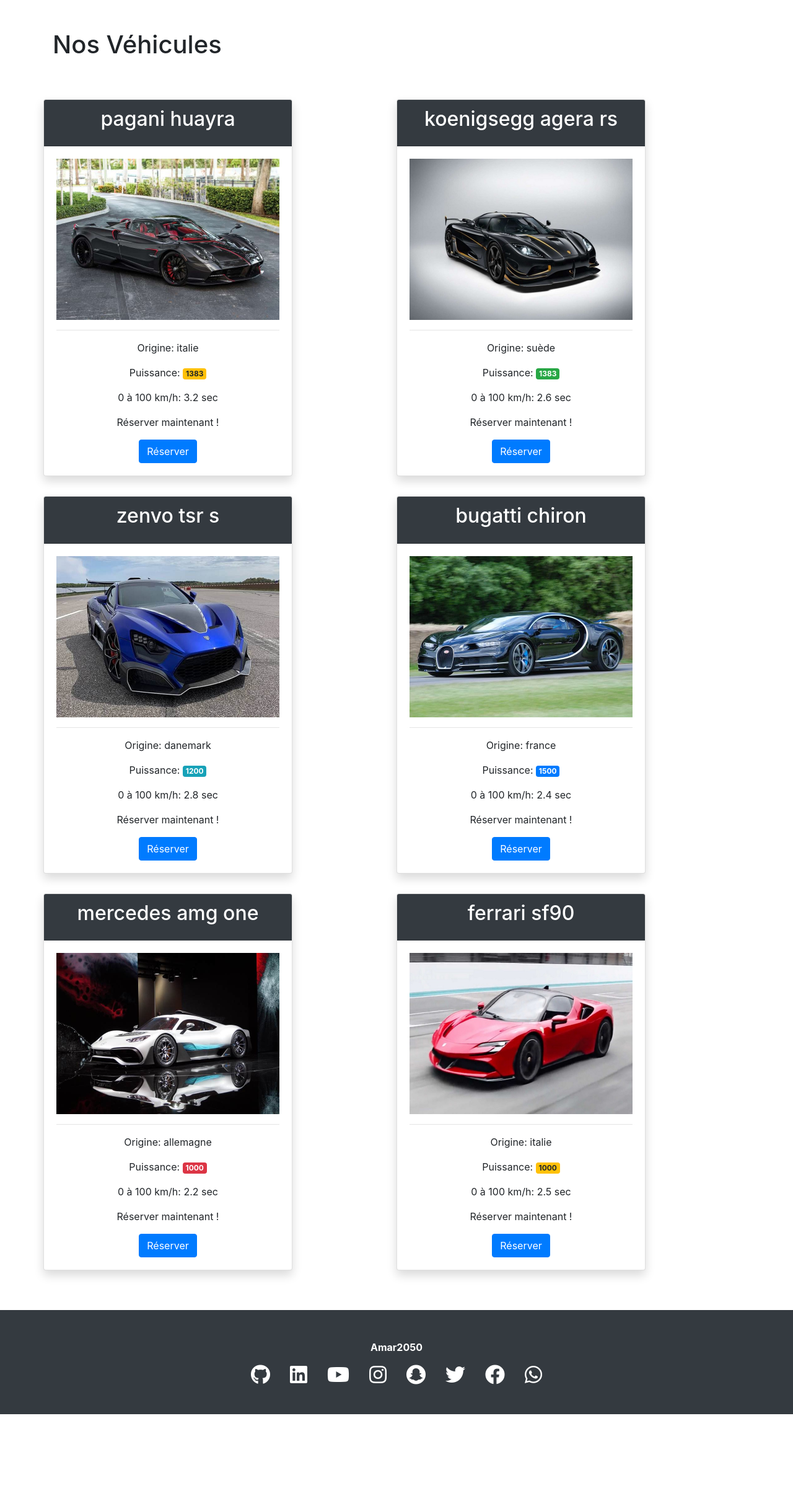
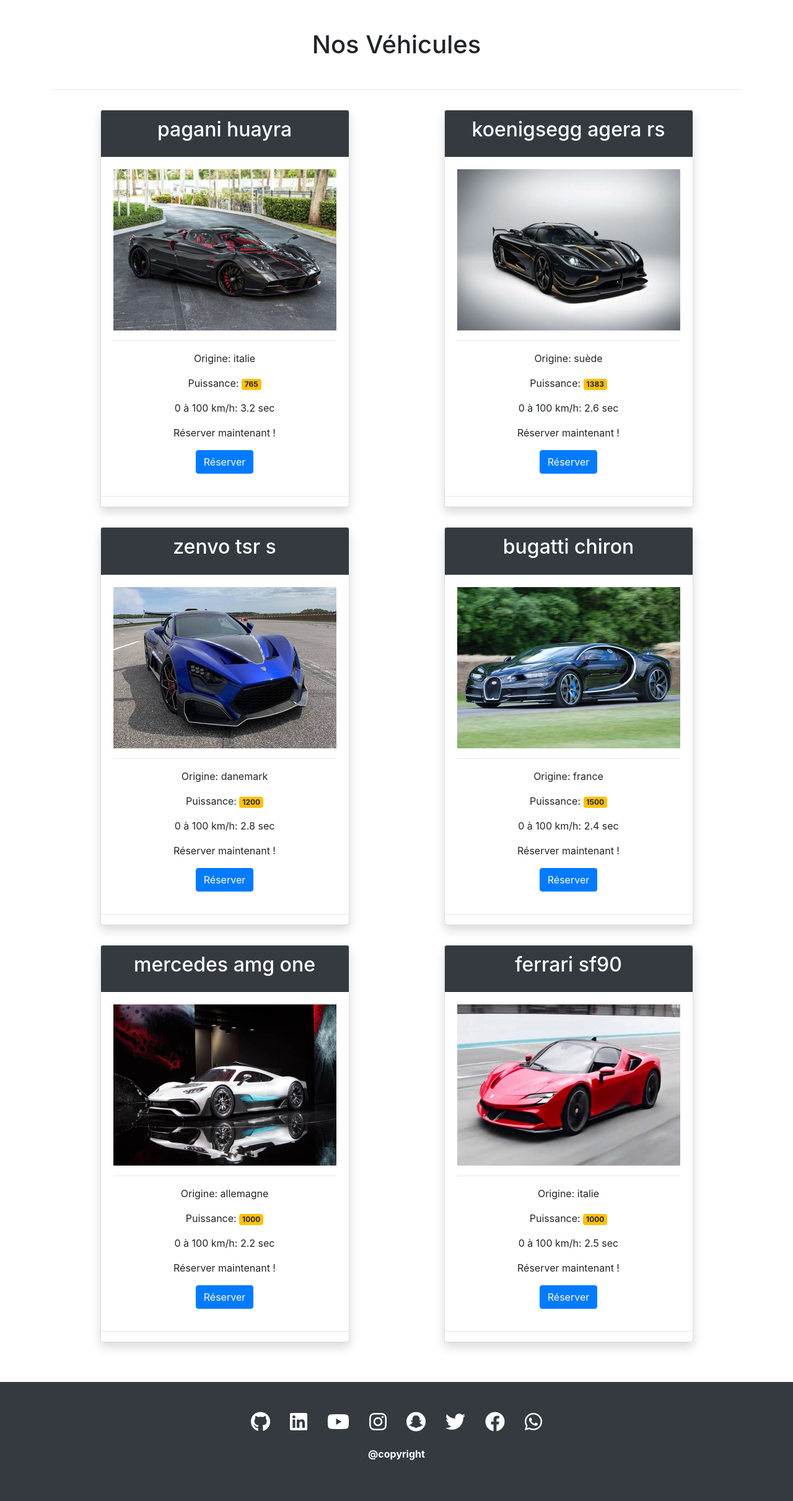
Before and after one commit to essasoufiane/X-Drive-PHP, a PHP site: page /cars.php in a window 1280 px wide. Shown: the part 56-2477 px from the top of the page at 62% size. Before the commit the page ends 2337 px from the top, so only its background shows below. Run offline with PHP 8.4, Linux system fonts and the light colour scheme; some libraries are stand-ins or nearby versions.

Commit message:
forEach_page_cars

```diff
--- a/cars.php
+++ b/cars.php
@@ -5,150 +5,38 @@
 
 <main class="container">
 
-    <h1 class="my-5">
+    <h1 class="my-5 text-center">
         <?= $carTitle ?>
     </h1>
+    <hr>
 
-    <div class="row flex-lg-row flex-xl-row flex-column">
+    <div class="d-flex flex-row flex-wrap justify-content-around">
+
+
+    <?php foreach ($cars as $car) : ?>
         <div class="card text-center shadow my-3">
 
         <div class="card-header bg-dark text-white ">
-                <h2 class="card-title"><?= $cars[0]["name"] ?></h2>
+            <h2 class="card-title"><?= $car["name"] ?></h2>
         </div>
 
         <div class="card-body">
-                <img src="<?= $cars[0]["coverImage"] ?>" class="img-fluid" alt="photo de bugatti">
+            <img src="<?= $car["coverImage"] ?>" class="img-fluid" alt="photo de bugatti">
             <hr>
             <p>Origine:
-                    <span><?= $cars[0]["pays"] ?></span>
+                <span><?= $car["pays"] ?></span>
             </p>
 
-                <p>Puissance: <span class="badge badge-warning"> <?= $cars[1]["power"] ?> </span> </p>
+            <p>Puissance: <span class="badge badge-warning"> <?= $car["power"] ?> </span> </p>
 
-                <p>0 à 100 km/h: <span><?= $cars[0]["perf"] ?> sec</span></p>
+            <p>0 à 100 km/h: <span><?= $car["perf"] ?> sec</span></p>
 
             <p>Réserver maintenant !</p>
             <button class="btn btn-primary ">Réserver</button>
         </div>
+        <hr>
     </div>
-        <hr>
-
-        <div class="card text-center shadow my-3">
-
-            <div class="card-header bg-dark text-white ">
-                <h2 class="card-title"><?= $cars[1]["name"] ?></h2>
-            </div>
-
-            <div class="card-body">
-                <img src="<?= $cars[1]["coverImage"] ?>" class="img-fluid" alt="photo de bugatti">
-                <hr>
-                <p>Origine:
-                    <span><?= $cars[1]["pays"] ?></span>
-                </p>
-
-                <p>Puissance: <span class="badge badge-success"> <?= $cars[1]["power"] ?> </span> </p>
-
-                <p>0 à 100 km/h: <span><?= $cars[1]["perf"] ?> sec</span></p>
-
-                <p>Réserver maintenant !</p>
-                <button class="btn btn-primary ">Réserver</button>
-            </div>
-        </div>
-        <hr>
-
-        <div class="card text-center shadow my-3">
-
-            <div class="card-header bg-dark text-white ">
-                <h2 class="card-title"><?= $cars[2]["name"] ?></h2>
-            </div>
-
-            <div class="card-body">
-                <img src="<?= $cars[2]["coverImage"] ?>" class="img-fluid" alt="photo de bugatti">
-                <hr>
-                <p>Origine:
-                    <span><?= $cars[2]["pays"] ?></span>
-                </p>
-
-                <p>Puissance: <span class="badge badge-info"> <?= $cars[2]["power"] ?> </span> </p>
-
-                <p>0 à 100 km/h: <span><?= $cars[2]["perf"] ?> sec</span></p>
-
-                <p>Réserver maintenant !</p>
-                <button class="btn btn-primary ">Réserver</button>
-            </div>
-        </div>
-        <hr>
-
-        <div class="card text-center shadow my-3">
-
-            <div class="card-header bg-dark text-white ">
-                <h2 class="card-title"><?= $cars[3]["name"] ?></h2>
-            </div>
-
-            <div class="card-body">
-                <img src="<?= $cars[3]["coverImage"] ?>" class="img-fluid" alt="photo de bugatti">
-                <hr>
-                <p>Origine:
-                    <span><?= $cars[3]["pays"] ?></span>
-                </p>
-
-                <p>Puissance: <span class="badge badge-primary"> <?= $cars[3]["power"] ?> </span> </p>
-
-                <p>0 à 100 km/h: <span><?= $cars[3]["perf"] ?> sec</span></p>
-
-                <p>Réserver maintenant !</p>
-                <button class="btn btn-primary ">Réserver</button>
-            </div>
-        </div>
-        <hr>
-
-        <div class="card text-center shadow my-3">
-
-            <div class="card-header bg-dark text-white ">
-                <h2 class="card-title"><?= $cars[4]["name"] ?></h2>
-            </div>
-
-            <div class="card-body">
-                <img src="<?= $cars[4]["coverImage"] ?>" class="img-fluid" alt="photo de bugatti">
-                <hr>
-                <p>Origine:
-                    <span><?= $cars[4]["pays"] ?></span>
-                </p>
-
-                <p>Puissance: <span class="badge badge-danger"> <?= $cars[4]["power"] ?> </span> </p>
-
-                <p>0 à 100 km/h: <span><?= $cars[4]["perf"] ?> sec</span></p>
-
-                <p>Réserver maintenant !</p>
-                <button class="btn btn-primary ">Réserver</button>
-            </div>
-        </div>
-        <hr>
-
-        <div class="card text-center shadow my-3">
-
-            <div class="card-header bg-dark text-white ">
-                <h2 class="card-title"><?= $cars[5]["name"] ?></h2>
-            </div>
-
-            <div class="card-body">
-                <img src="<?= $cars[5]["coverImage"] ?>" class="img-fluid" alt="photo de bugatti">
-                <hr>
-                <p>Origine:
-                    <span><?= $cars[5]["pays"] ?></span>
-                </p>
-
-                <p>Puissance: <span class="badge badge-warning"> <?= $cars[5]["power"] ?> </span> </p>
-
-                <p>0 à 100 km/h: <span><?= $cars[5]["perf"] ?> sec</span></p>
-
-                <p>Réserver maintenant !</p>
-                <button class="btn btn-primary ">Réserver</button>
-            </div>
-        </div>
-        <hr>
-
-
+    <?php endforeach; ?>
     </div>
 
 
--- a/partials/footer.php
+++ b/partials/footer.php
@@ -1,6 +1,5 @@
     <footer class="bg-dark p-5 fixed text-white text-center mt-5">
 
-        <p class="font-weight-bold">Amar2050</p>
 
         <div class="d-flex justify-content-center">
             <i class="fab fa-github fa-2x mx-3"></i>
@@ -12,6 +11,7 @@
             <i class="fab fa-facebook fa-2x mx-3"></i>
             <i class="fab fa-whatsapp fa-2x mx-3"></i>
         </div>
+        <p class="font-weight-bold mt-4">@copyright</p>
     </footer>
 </body>
 
```
Also changed, not shown: index.php (+6 -4 lines). Lines whose indentation alone changed are shown as unchanged.
